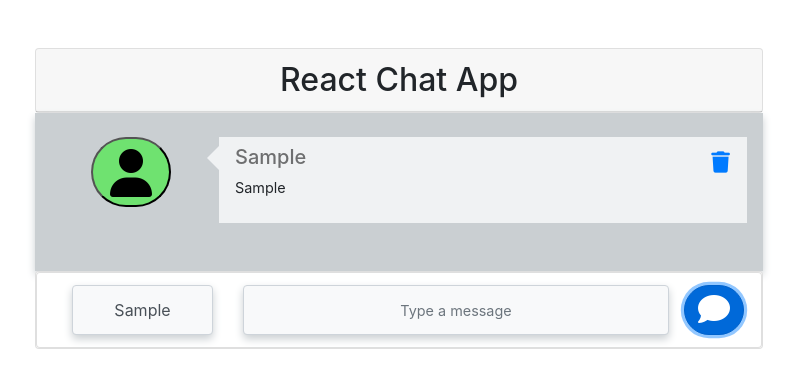
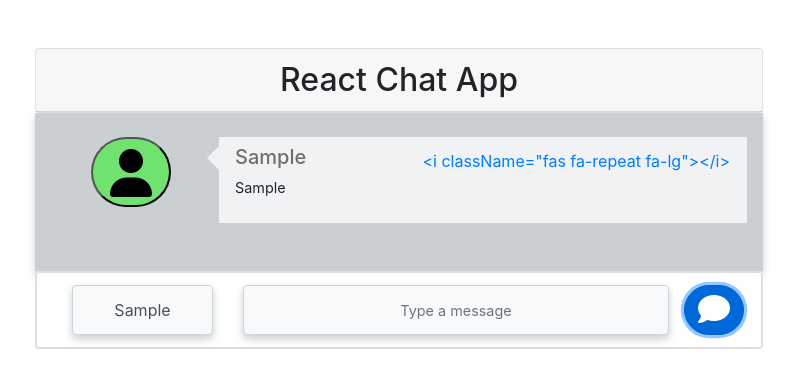
Before and after one commit to romiagungn/react-chat, a React (Create React App) app in the folder client/: page / in a window 1280 px wide. Both pictures are taken after typing "Sample", "Sample" into the empty fields and a click on the button 955 px from the left and 200 px from the top of the page. Shown: the top 388 px of the page, without its empty margins (241-1038 px from the left). Built offline with nearby package versions, Linux system fonts and the light colour scheme; no server answers.

Commit message:
resend chat done

```diff
--- a/client/src/components/ChatBox.js
+++ b/client/src/components/ChatBox.js
@@ -101,8 +101,31 @@ export default class ChatBox extends Component {
             })
     }
 
+    resendChat = (chatData) => {
+        request.post(`chats`, chatData)
+            .then((response) => {
+                this.setState((state) => ({
+                    data: state.data.map(item => {
+                        if (item.id === chatData.id) {
+                            item.sent = true;
+                        }
+                        return item;
+                    })
+                }))
+            })
+            .catch((err) => {
+                this.setState((state) => ({
+                    data: state.data.map(item => {
+                        if (item.id === chatData.id) {
+                            item.sent = false;
+                        }
+                        return item;
+                    })
+                }));
+            })
+    }
+
     render() {
-
         return (
             <div className="py-5" >
                 <div className="card">
@@ -111,7 +134,7 @@ export default class ChatBox extends Component {
                 <div className="column">
                     <div className="card-edit">
                         <div className="scrollable" style={{ maxHeight: '67vh', overflowY: 'auto' }}>
-                            <ChatList data={this.state.data} deleteChat={this.deleteChat} />
+                            <ChatList data={this.state.data} deleteChat={this.deleteChat} resendChat = {this.resendChat} />
                             <div style={{ float: "left", clear: "both" }}
                                 ref={(el) => { this.messagesEnd = el; }}>
                             </div>
--- a/client/src/components/ChatItem.js
+++ b/client/src/components/ChatItem.js
@@ -20,7 +20,9 @@ export default function ChatItem(props) {
                         <div className="arrow_box py-2 px-3">
                             <div className="d-flex justify-content-between name d-flex " >
                                 <h5>{props.chat.nama}</h5>
-                                <button className="btn btn-link px-0 py-0" onClick={() => props.remove(props.id)}><i className="fas fa-trash fa-lg"></i></button>
+                                <button className="btn btn-link px-0 py-0" onClick={props.chat.sent ? props.remove : props.resend} >
+                                    {props.chat.sent ? <i className="fas fa-trash fa-lg"></i> : '<i className="fas fa-repeat fa-lg"></i>'}
+                                    </button>
                             </div>
                             <div className="d-flex justify-content-between chat ">
                             <ReactMarkdown source={props.chat.chat} className="mb-0 text-small" />
--- a/client/src/components/ChatList.js
+++ b/client/src/components/ChatList.js
@@ -4,7 +4,7 @@ import ChatItem from './ChatItem';
 export default function ChatList(props) {
     console.log(props.data, 'aaaaaaaaa')
     const listItems = props.data.map((item, index) =>
-        <ChatItem key={index} chat={item} remove={() => props.deleteChat(item.id)}  />
+        <ChatItem key={index} chat={item} remove={() => props.deleteChat(item.id)}  resend={() => props.resendChat(item)} />
     );
 
     return (
```
